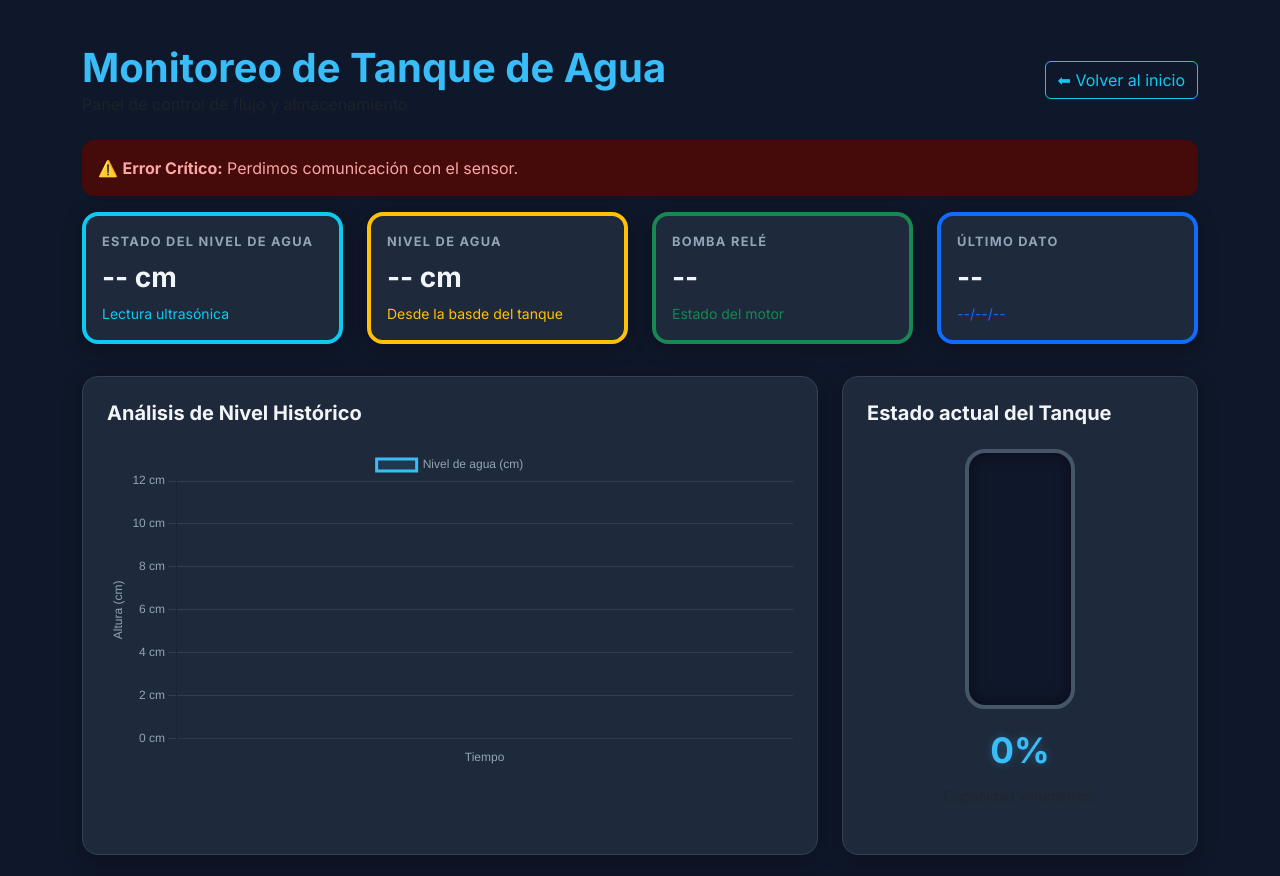
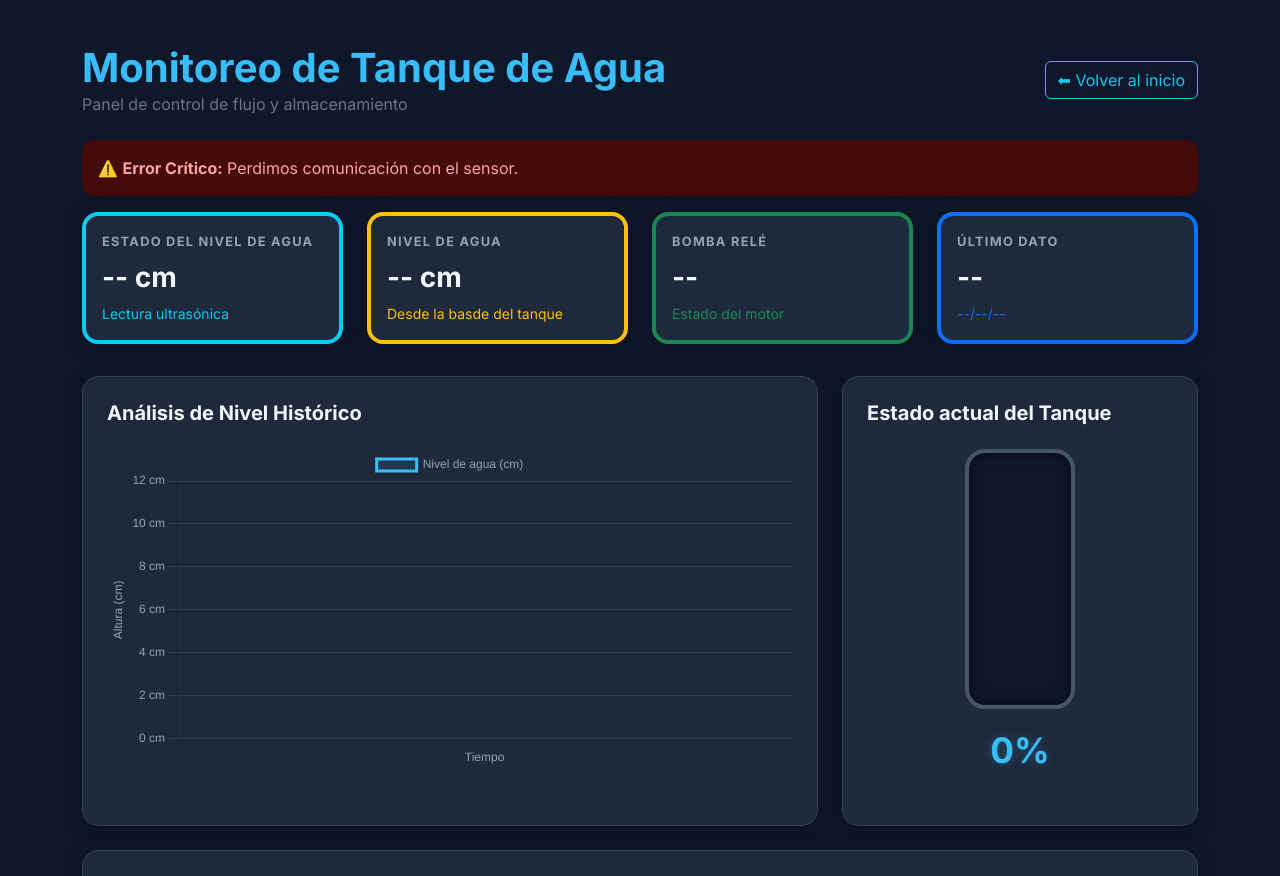
Before and after one commit to BrandonMostacero/Monitoreo_tanque_agua, a Flask app: page /dashboard in a window 1280 px wide. Shown: the top 876 px of the page. Run offline with Flask 3, Linux system fonts and the light colour scheme.

Commit message:
Change text color class from 'text-muted' to 'text-secondary'

```diff
--- a/templates/index.html
+++ b/templates/index.html
@@ -123,7 +123,7 @@
     <div class="row align-items-center mb-4">
         <div class="col-md-8">
             <h1 class="fw-bold m-0" style="color: var(--accent-blue);">Monitoreo de Tanque de Agua</h1>
-            <p class="text-muted m-0">Panel de control de flujo y almacenamiento</p>
+            <p class="text-secondary m-0">Panel de control de flujo y almacenamiento</p>
         </div>
 
         <div class="col-md-4 text-md-end">
@@ -185,7 +185,6 @@
                     <div id="water-level"></div>
                 </div>
                 <div id="porcentaje-visual" class="percentage-label">0%</div>
-                <div class="text-muted small mt-2">Capacidad volumétrica</div>
             </div>
         </div>
     </div>
```
